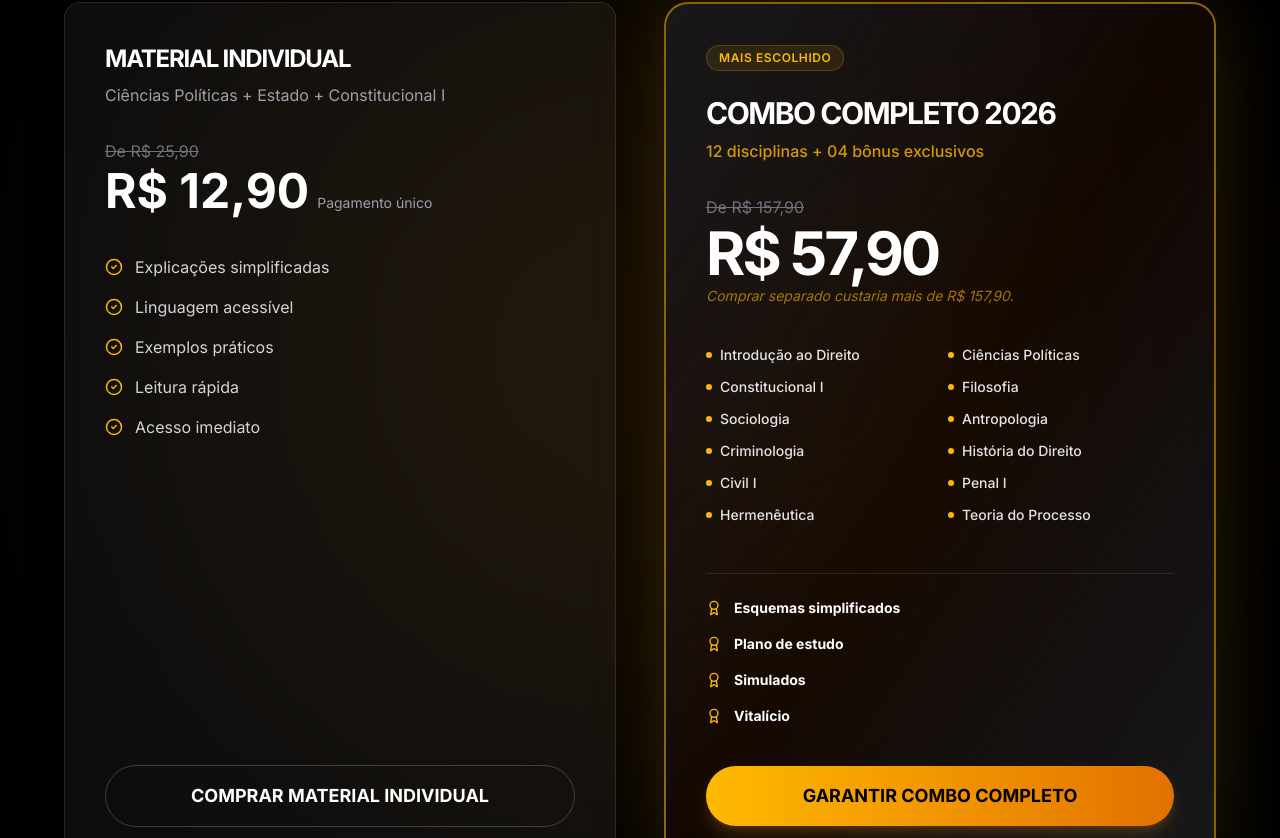
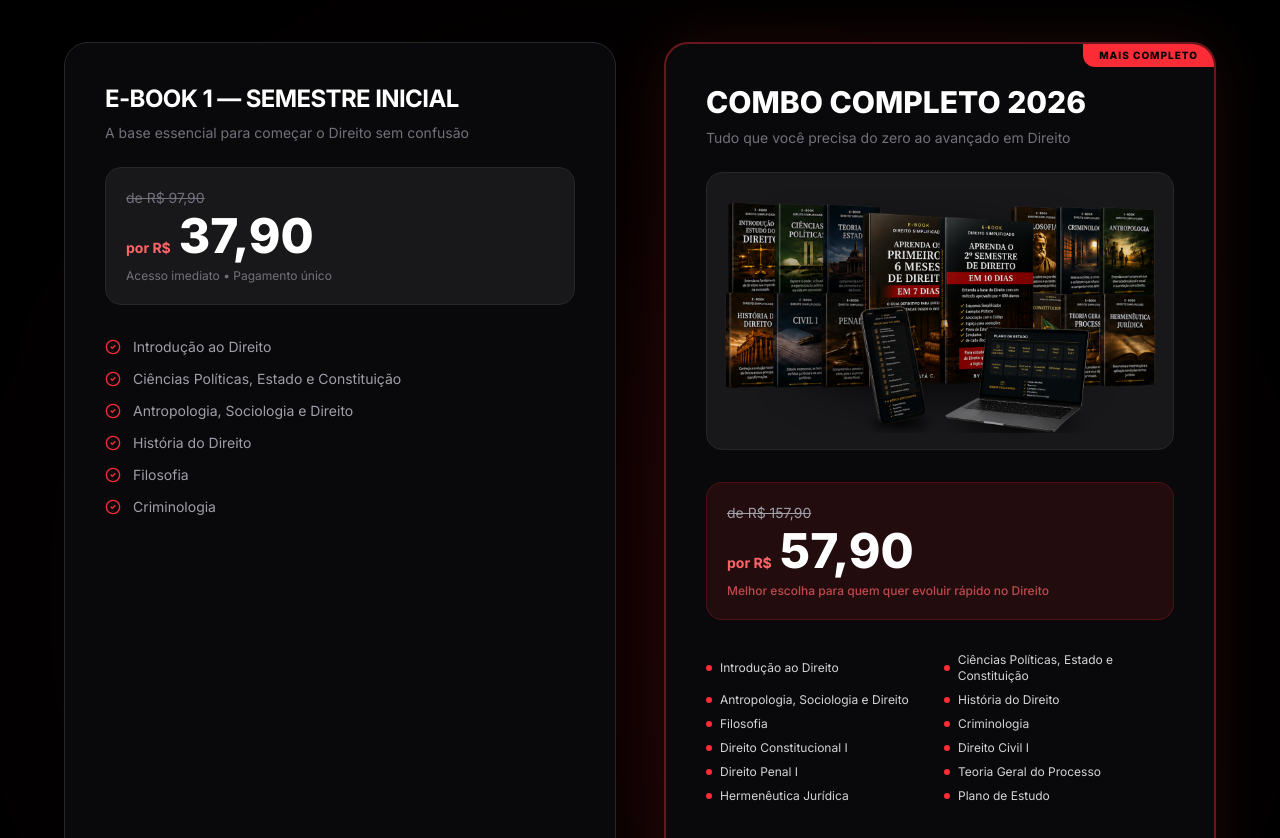
Before and after one commit to camposads-dot/materialdeconstitucional-calouros, a React (Vite) app: page / in a window 1280 px wide. Shown: the part 7722-8560 px from the top of the page. Built offline with nearby package versions, Linux system fonts and the light colour scheme; a web font is replaced by a local one.

Commit message:
incluir foto mockup off

```diff
--- a/src/App.tsx
+++ b/src/App.tsx
@@ -1294,93 +1294,212 @@ const VideoFeedbacks = () => {
 };
 
 const Pricing = () => (
-  <section id="pricing" className="py-16 md:py-24 lg:py-32 px-6 relative">
-    <div className="absolute top-1/2 left-1/2 -translate-x-1/2 -translate-y-1/2 w-[800px] h-[800px] bg-amber-500/10 rounded-full blur-[200px] pointer-events-none" />
-    <div className="max-w-6xl mx-auto">
+  <section id="pricing" className="py-16 md:py-24 lg:py-32 px-6 relative bg-black overflow-hidden">
+
+    {/* glow sutil */}
+    <div className="absolute top-1/2 left-1/2 -translate-x-1/2 -translate-y-1/2 w-[700px] h-[700px] bg-red-500/10 rounded-full blur-[200px] pointer-events-none" />
+
+    <div className="max-w-6xl mx-auto relative z-10">
+
+      {/* HEADER */}
       <div className="text-center mb-12 lg:mb-20">
-        <h2 className="text-3xl md:text-5xl font-bold text-white mb-4">Escolha seu acesso</h2>
-        <p className="text-zinc-400">Invista agora e comece o Direito com clareza.</p>
-      </div>
-
+        <span className="text-red-400 text-xs uppercase tracking-[0.3em] font-bold">
+          ESCOLHA SEU ACESSO
+        </span>
+
+        <h2 className="text-3xl md:text-5xl font-black text-white mt-4 mb-4">
+          Comece simples ou vá direto ao <span className="text-red-500">nível completo</span>
+        </h2>
+
+        <p className="text-zinc-400">
+          Um único investimento para finalmente entender Direito.
+        </p>
+      </div>
+
+      {/* GRID */}
       <div className="grid lg:grid-cols-2 gap-8 lg:gap-12 items-stretch">
-        {/* Individual */}
-        <motion.div initial={{ opacity: 0, y: 20 }} whileInView={{ opacity: 1, y: 0 }} viewport={{ once: true }}>
-          <GlassCard className="h-full flex flex-col justify-between p-6 lg:p-10 relative overflow-hidden">
+
+        {/* E-BOOK INDIVIDUAL */}
+<div className="h-full flex flex-col justify-between p-6 lg:p-10 rounded-3xl bg-zinc-950 border border-zinc-800">
+
   <div>
-              <h3 className="text-xl lg:text-2xl font-bold text-white mb-2 uppercase tracking-tighter">Material Individual</h3>
-              <p className="text-zinc-400 mb-8 text-sm lg:text-base">Ciências Políticas + Estado + Constitucional I</p>
-
-              <div className="mb-8 lg:mb-10">
-                <span className="line-through text-zinc-500 block mb-1">De R$ 25,90</span>
-                <span className="text-4xl lg:text-5xl font-bold text-white">R$ 12,90</span>
-                <span className="text-zinc-400 text-sm ml-2">Pagamento único</span>
-              </div>
-
-              <ul className="space-y-3 lg:space-y-4 mb-10 lg:mb-12">
-                {["Explicações simplificadas", "Linguagem acessível", "Exemplos práticos", "Leitura rápida", "Acesso imediato"].map((item, i) => (
-                  <li key={i} className="flex items-center gap-3 text-zinc-300 text-sm lg:text-base">
-                    <CheckCircle2 size={18} className="text-amber-400" /> {item}
+
+    <h3 className="text-xl lg:text-2xl font-bold text-white uppercase tracking-tight">
+      E-Book 1 — Semestre Inicial
+    </h3>
+
+    <p className="text-zinc-500 text-sm mt-2 mb-6">
+      A base essencial para começar o Direito sem confusão
+    </p>
+
+    {/* PREÇO */}
+    <div className="mb-8 p-5 rounded-2xl bg-zinc-900 border border-zinc-800">
+      <p className="text-zinc-500 line-through text-sm">
+        de R$ 97,90
+      </p>
+
+      <div className="flex items-baseline gap-2 mt-1">
+        <span className="text-red-400 text-sm font-bold">por R$</span>
+        <span className="text-5xl font-black text-white">37,90</span>
+      </div>
+
+      <p className="text-zinc-500 text-xs mt-2">
+        Acesso imediato • Pagamento único
+      </p>
+    </div>
+
+    {/* DISCIPLINAS */}
+    <ul className="space-y-3 mb-10">
+      {[
+        "Introdução ao Direito",
+        "Ciências Políticas, Estado e Constituição",
+        "Antropologia, Sociologia e Direito",
+        "História do Direito",
+        "Filosofia",
+        "Criminologia"
+      ].map((item, i) => (
+        <li key={i} className="flex items-center gap-3 text-zinc-400 text-sm">
+          <CheckCircle2 size={16} className="text-red-500" />
+          {item}
         </li>
       ))}
     </ul>
-            </div>
+
+  </div>
+
   <GoldButton
     secondary
     className="w-full"
     onClick={() =>
-    window.open("https://pay.cakto.com.br/bysbyw7_890868", "_blank")
+      window.open("https://pay.cakto.com.br/mecgdur", "_blank")
     }
   >
-  COMPRAR MATERIAL INDIVIDUAL
+    QUERO O E-BOOK
   </GoldButton>
-          </GlassCard>
-        </motion.div>
-
-        {/* Combo */}
-        <motion.div initial={{ opacity: 0, y: 20 }} whileInView={{ opacity: 1, y: 0 }} viewport={{ once: true }}>
-          <div id="combo-offer" className="h-full bg-gradient-to-br from-zinc-900 via-amber-950/20 to-zinc-900 border-2 border-amber-400/50 rounded-3xl p-6 lg:p-10 flex flex-col justify-between shadow-[0_0_80px_rgba(251,191,36,0.15)] relative">
+
+</div>
+
+        {/* ===================== COMBO ===================== */}
+<div className="h-full flex flex-col justify-between p-6 lg:p-10 rounded-3xl bg-zinc-950 border-2 border-red-500/40 relative overflow-hidden shadow-[0_0_60px_rgba(239,68,68,0.12)]">
+
+  {/* BADGE */}
+  <div className="absolute top-0 right-0 bg-red-500 text-black text-[10px] font-black px-4 py-1 uppercase tracking-widest rounded-bl-xl">
+    MAIS COMPLETO
+  </div>
+
   <div>
-              <div className="mb-6 inline-block">
-                <Badge>MAIS ESCOLHIDO</Badge>
-              </div>
-              <h3 className="text-2xl lg:text-3xl font-bold text-white mb-2 uppercase tracking-tighter">COMBO COMPLETO 2026</h3>
-              <p className="text-amber-400/80 mb-8 font-medium text-sm lg:text-base">12 disciplinas + 04 bônus exclusivos</p>
-
-              <div className="mb-8 lg:mb-10">
-                <span className="line-through text-zinc-500 block mb-1">De R$ 157,90</span>
-                <span className="text-5xl lg:text-6xl font-bold text-white tracking-tighter">R$ 57,90</span>
-                <span className="text-amber-400/60 text-xs sm:text-sm block mt-1 italic leading-tight">Comprar separado custaria mais de R$ 157,90.</span>
-              </div>
-
-              <div className="grid grid-cols-2 gap-y-2 lg:gap-y-3 gap-x-4 mb-10 lg:mb-12">
+
+    {/* TÍTULO */}
+    <h3 className="text-2xl lg:text-3xl font-black text-white uppercase">
+      Combo Completo 2026
+    </h3>
+
+    <p className="text-zinc-500 text-sm mt-2 mb-6">
+      Tudo que você precisa do zero ao avançado em Direito
+    </p>
+
+    {/* MOCKUP (EXCLUSIVO DO COMBO) */}
+    <div className="mb-8 rounded-2xl bg-zinc-900 border border-zinc-800 p-4">
+      <img
+        src="/mockupof.png"
+        alt="Combo Direito"
+        className="w-full rounded-xl"
+      />
+    </div>
+
+    {/* PREÇO */}
+    <div className="mb-8 p-5 rounded-2xl bg-red-500/10 border border-red-500/20">
+
+      <p className="text-zinc-400 line-through text-sm">
+        de R$ 157,90
+      </p>
+
+      <div className="flex items-baseline gap-2 mt-1">
+        <span className="text-red-400 text-sm font-bold">por R$</span>
+        <span className="text-5xl font-black text-white">57,90</span>
+      </div>
+
+      <p className="text-red-400/70 text-xs mt-2 font-medium">
+        Melhor escolha para quem quer evoluir rápido no Direito
+      </p>
+
+    </div>
+
+    {/* DISCIPLINAS */}
+    <div className="grid grid-cols-2 gap-2 mb-10">
+
       {[
-                  "Introdução ao Direito", "Ciências Políticas", "Constitucional I", "Filosofia", "Sociologia", "Antropologia",
-                  "Criminologia", "História do Direito", "Civil I", "Penal I", "Hermenêutica", "Teoria do Processo"
+        "Introdução ao Direito",
+        "Ciências Políticas, Estado e Constituição",
+        "Antropologia, Sociologia e Direito",
+        "História do Direito",
+        "Filosofia",
+        "Criminologia",
+        "Direito Constitucional I",
+        "Direito Civil I",
+        "Direito Penal I",
+        "Teoria Geral do Processo",
+        "Hermenêutica Jurídica",
+        "Plano de Estudo"
       ].map((item, i) => (
-                  <div key={i} className="flex items-center gap-2 text-zinc-200 text-[10px] sm:text-xs lg:text-sm font-medium">
-                    <div className="w-1 h-1 lg:w-1.5 lg:h-1.5 rounded-full bg-amber-400" /> {item}
+        <div key={i} className="flex items-center gap-2 text-zinc-300 text-xs">
+          <div className="w-1.5 h-1.5 bg-red-500 rounded-full" />
+          {item}
         </div>
       ))}
-              </div>
-
-              <div className="space-y-3 lg:space-y-4 pt-6 border-t border-white/10 mt-6 md:mt-0 lg:mt-6">
-                {["Esquemas simplificados", "Plano de estudo", "Simulados", "Vitalício"].map((item, i) => (
-                  <div key={i} className="flex items-center gap-3 text-white text-xs lg:text-sm font-bold">
-                    <Award size={16} className="text-amber-400" /> {item}
+
+    </div>
+
+    {/* RECURSOS DO COMBO */}
+    <div className="space-y-3 lg:space-y-4 pt-6 border-t border-zinc-800 mt-6">
+
+      {[
+        "Esquemas simplificados",
+        "Exemplos práticos",
+        "Associação com o Código",
+        "Espaço para anotações",
+        "Plano de estudo incluso",
+        "Simulado por disciplina"
+      ].map((item, i) => (
+        <div
+          key={i}
+          className="flex items-center gap-3 text-zinc-200 text-xs lg:text-sm font-semibold"
+        >
+          <Award size={16} className="text-red-500" />
+          {item}
         </div>
       ))}
-              </div>
-            </div>
+
+    </div>
+
+    {/* UPSSELL NATURAL */}
+    <div className="mt-8 p-4 rounded-2xl bg-zinc-900 border border-zinc-800">
+
+      <p className="text-red-400 text-xs uppercase tracking-widest font-bold mb-2">
+        Recomendado
+      </p>
+
+      <p className="text-zinc-300 text-sm leading-relaxed">
+        Se você quer evitar meses perdido tentando entender o básico sozinho,
+        o combo já te entrega tudo estruturado do zero ao avançado.
+      </p>
+
+    </div>
+
+  </div>
+
+  {/* CTA */}
   <GoldButton
-  className="w-full mt-10"
+    className="w-full mt-8"
     onClick={() =>
       window.open("https://pay.cakto.com.br/33wuu35", "_blank")
     }
   >
     GARANTIR COMBO COMPLETO
   </GoldButton>
-          </div>
-        </motion.div>
+
+</div>
+
       </div>
     </div>
   </section>
```
Also changed, not shown: public/mockupof.png (added). Lines whose indentation alone changed are shown as unchanged.
